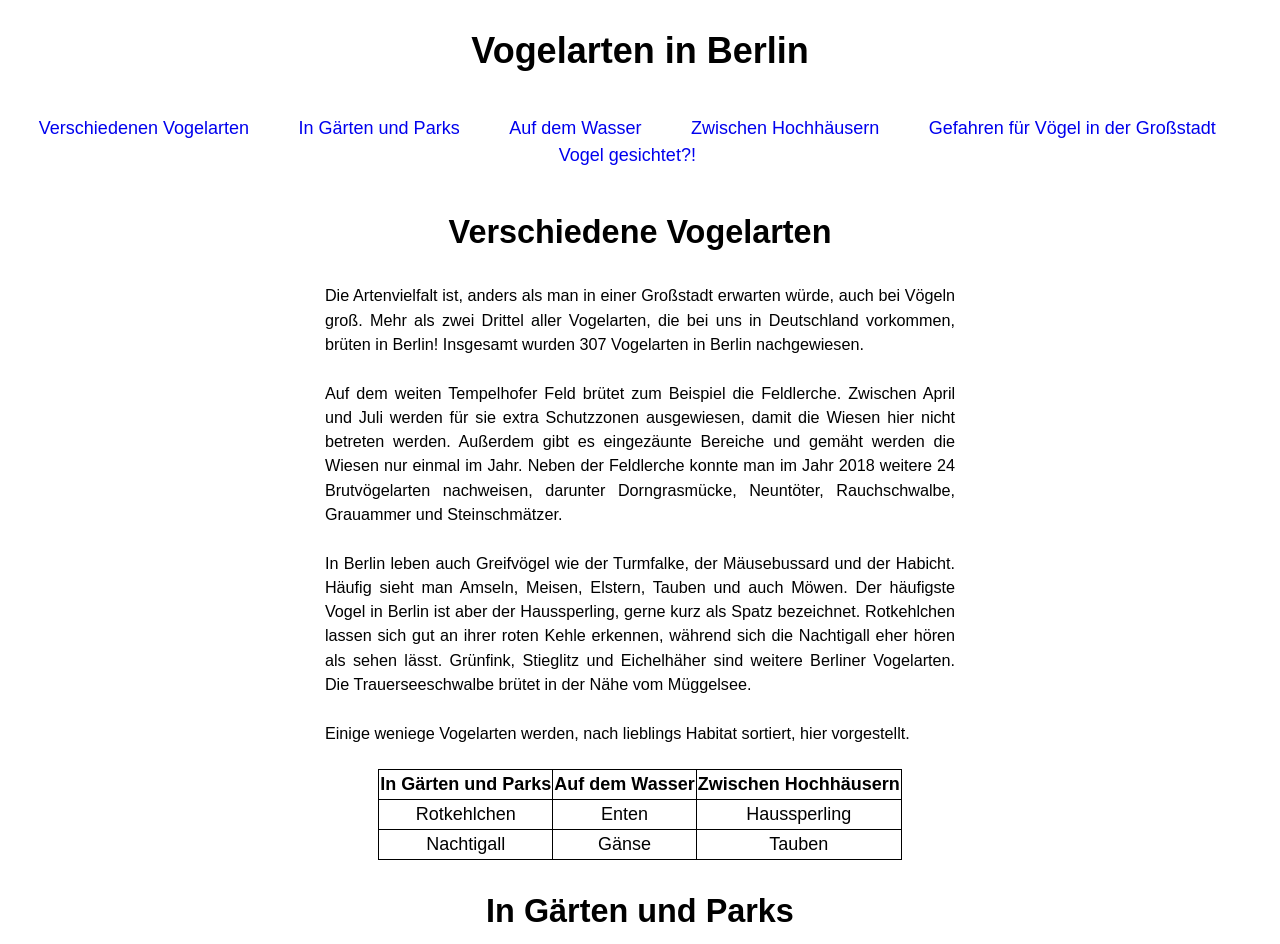
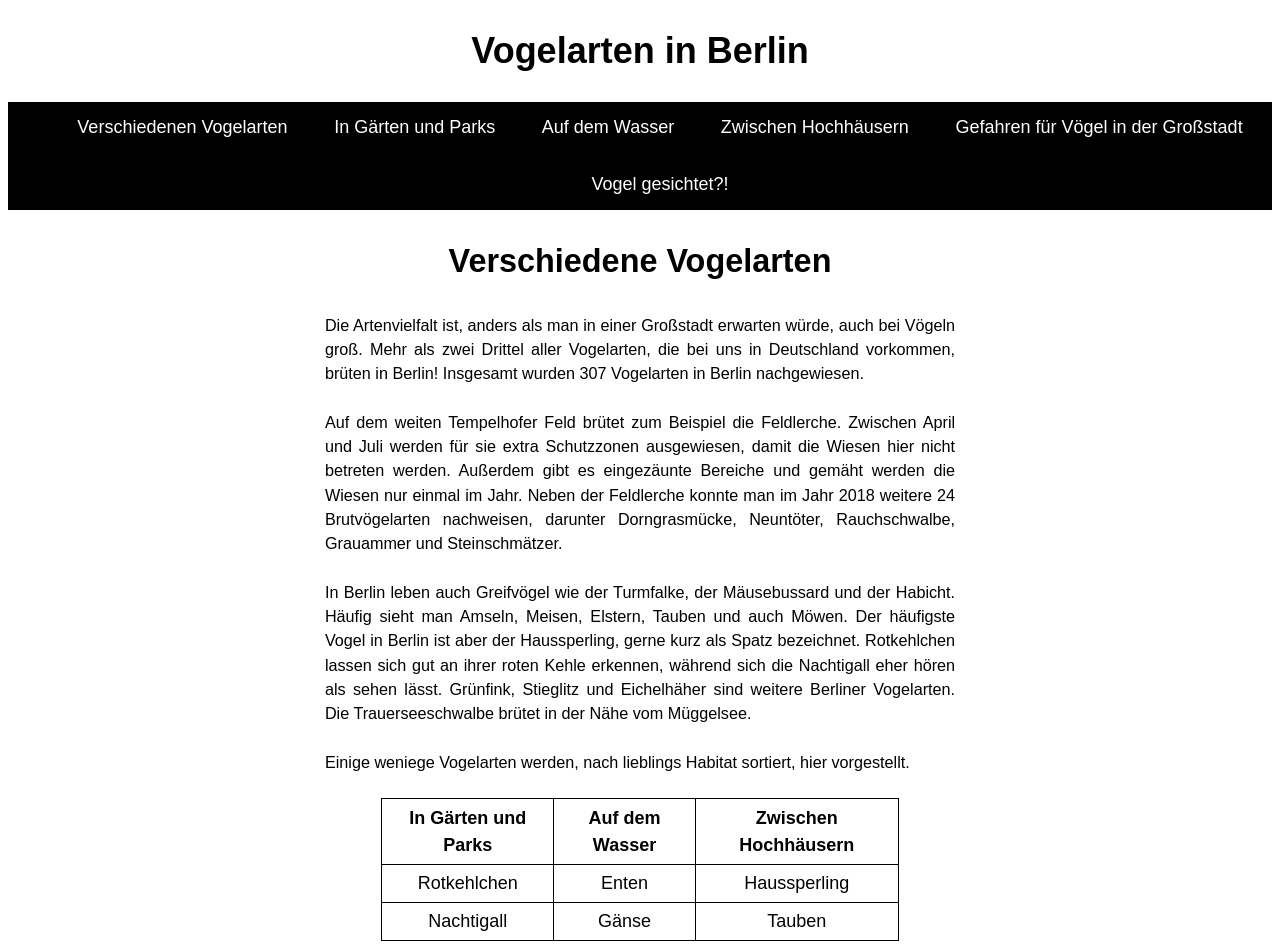
Before and after one commit to ClaraBindheim/FrontendProjekt, a website: page index.html in a window 1280 px wide. Shown: the top 944 px of the page. Drawn offline with Linux system fonts and the light colour scheme.

Commit message:
Flexbox in Nav

```diff
--- /dev/null
+++ b/scss/_allgemeines.scss
@@ -0,0 +1,8 @@
+$nav-color: hsl(0, 0%, 100%);
+
+nav{
+    a{
+        color: $nav-color;
+    }
+
+}
--- a/scss/_foundation.scss
+++ b/scss/_foundation.scss
@@ -50,4 +50,5 @@ td,
 th{
     border: 1px solid;
     text-align: center;
+    padding: 1%;
 }
--- a/scss/_position.scss
+++ b/scss/_position.scss
@@ -1,7 +1,7 @@
 // Layout variablen
 $layout-breakpoint-small: 960px;
 // Color variablen
-$nav-background-color: hsl(0, 0%, 100%);
+$nav-background-color: hsl(0, 0%, 0%);
 $caption-background-color: hsl(0, 0%, 53%);
 
 h1,
@@ -13,7 +13,6 @@ h3{
 figure{
 
     position: relative;
-    width: max-content;
     margin: auto;
     width: 50%;
 
@@ -49,11 +48,9 @@ article{
 
 nav{
 
-    display: flex;
     background-color: $nav-background-color;
-    max-width: 98%;
-    justify-content: center;
     z-index: 1;
+
     @media (min-width: $layout-breakpoint-small){
         position: sticky;
         top: 0;
@@ -61,18 +58,18 @@ nav{
 
     ul{
         display: flex;
-        flex-wrap: wrap;
-        justify-content: center;
-        padding: 0%;
-        margin: 1% 0%;
-        width: 100%;
+        flex-flow: row wrap;
+        justify-content: space-evenly;
+        align-items: center;
+        gap: 5px;
     }
 
-    li{
-        margin: auto 2%;
+    ul li{
+        margin: 1%;
     }
 
     li a{
         white-space: nowrap;
     }
+
 }
--- a/scss/style.scss
+++ b/scss/style.scss
@@ -1,2 +1,3 @@
 @use "_foundation";
+@use "_allgemeines";
 @use "_position";
```
Also changed, not shown: css/style.css, 1 other file.
